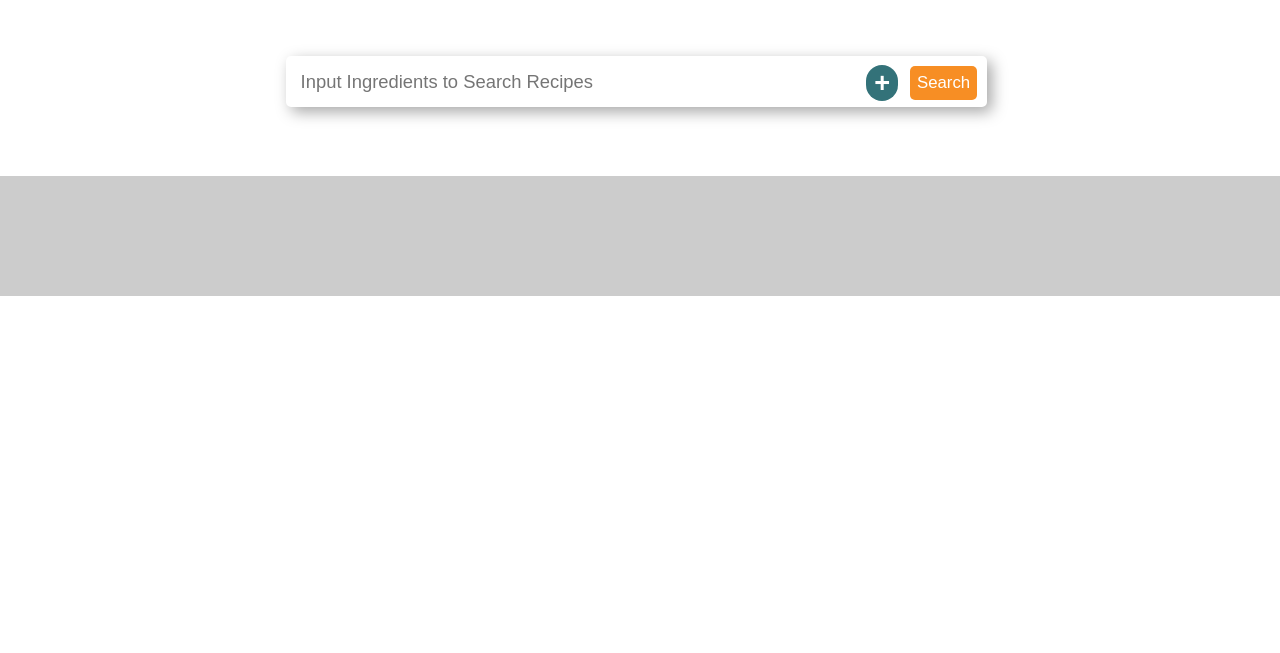
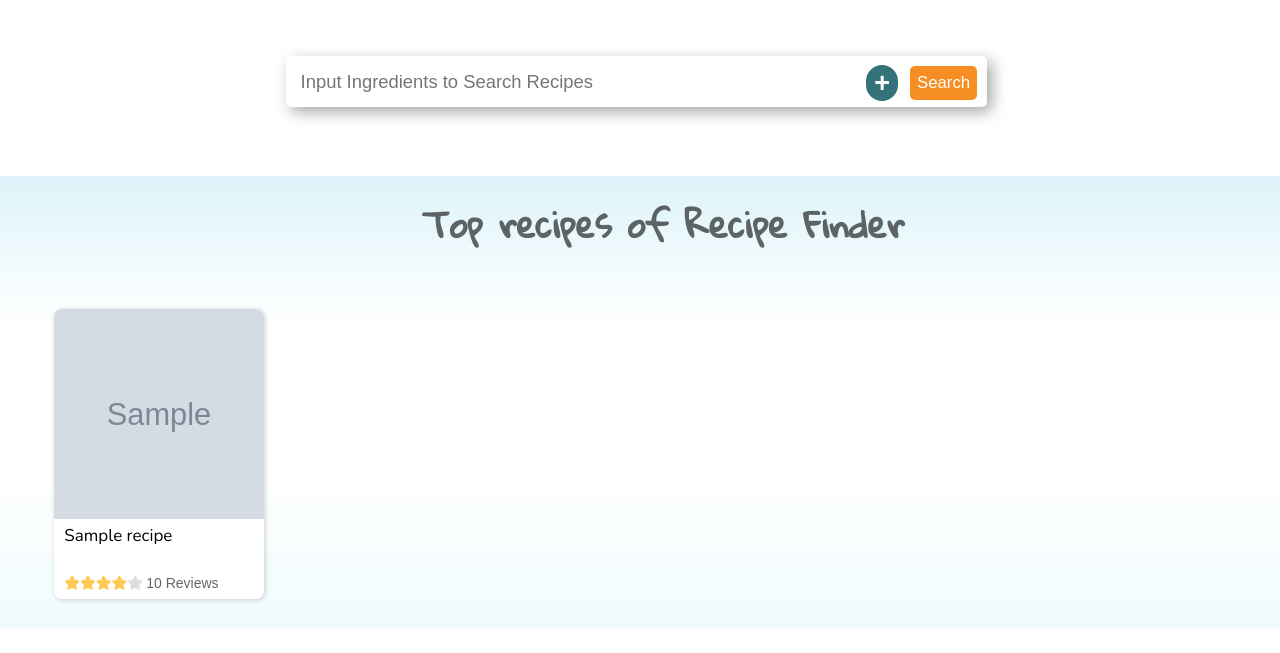
Before and after one commit to TejasV58/RECIPE_FINDER, a PHP site: page /RECIPE_FINDER/home.php in a window 1280 px wide. Shown: the part 418-1071 px from the top of the page. Before the commit the page ends 714 px from the top, so only its background shows below. Run offline with PHP 8.4, Linux system fonts and the light colour scheme; tables that the repository leaves empty or names only in its code hold one stand-in row (values such as "Sample post"); grey boxes marked "Sample" are stand-in pictures; some libraries are stand-ins or nearby versions.

Commit message:
top recipes added

```diff
--- a/home.php
+++ b/home.php
@@ -2,6 +2,9 @@
 <html lang="en">
 <head>
     <title>Recipe Finder | Homepage</title>
+
+    <link href="https://fonts.googleapis.com/css2?family=Gloria+Hallelujah&display=swap" rel="stylesheet">
+
     <script>
     var itemList=[];
     function addItem()
@@ -49,6 +52,7 @@
 
 <?php
     require "header.php";
+    require "includes/dbh.php";
 ?>
 
 <body>
@@ -76,14 +80,50 @@
 
 
         <!-- Search Result Start -->
-        <div class="page">
+        <div class="top-page">
+            <div class="top-recipes">
+                <h1 class="toprecipehead">
+                Top recipes of Recipe Finder
+                </h1>
+                <div class="topcontainer">
+                    <?php
+                            $sql = "SELECT * FROM recipe ORDER BY avg_ratings DESC LIMIT 5";
+                            $reciperesult = mysqli_query($conn,$sql);
+                            while($reciperow = mysqli_fetch_assoc($reciperesult)){
+                                $recipeid = $reciperow['recipeid'];
+                                $recipetitle = $reciperow['recipetitle'];
+                                $img1 = $reciperow['img1'];
+                                $avg_ratings=$reciperow['avg_ratings'];
+                                $total_reviews=$reciperow['total_reviews'];
+                                echo "
+                                        <a href='more details.php?recipeid=$recipeid' class=recipe-links>
+                                            <div class='results'>
+                                                <img src='recipe-images/$img1' alt='' class='image'>
+                                                <div class='recipe-desc'>
+                                                    <p class='recipe-name'>$recipetitle</p>
+                                                    <span class='rating'>";
+                                                        for($i=1;$i<=$avg_ratings;$i++)
+                                                        {
+                                                            echo "<i class='fa fa-star' aria-hidden='true'></i>";
+                                                        }
+                                                        for($i=1;$i<=5-$avg_ratings;$i++)
+                                                        {
+                                                            echo "<i class='fa fa-star star-null'  aria-hidden='true'></i>";
+                                                        }
+                                                        echo"
+                                                    </span>
+                                                    <span class=small-txt>$total_reviews Reviews</span>
+                                                </div>
+                                            </div>
+                                        </a>
+                                    ";
+                                }
 
+                        ?>
+                </div>
+            </div>
         </div>
         <!-- Search Result End -->
 
-<?php
-    require "footer.php";
-?>
-
 </body>
 </html>
--- a/homecss.css
+++ b/homecss.css
@@ -1,4 +1,7 @@
 /* Home-background */
+body{
+    padding-bottom: 0;
+}
 .navbar
 {
     z-index:2;
@@ -135,12 +138,6 @@ button.additem:focus{
 }
 /* Search Result */
 
-.page{
-    padding:0 1%;
-    background:white;
-    margin:0;
-}
-
 .search-result{
     box-sizing:border-box;
     margin:2% auto;
@@ -159,9 +156,10 @@ button.additem:focus{
     padding:1%;
 }
 
+
 .results{
-    width:21.5%;
-    height:50vh;
+    width:210px;
+    height:290px;
     margin:2% 1.2%;
     display:inline-block;
     border-radius:8px;
@@ -175,9 +173,10 @@ button.additem:focus{
 }
 
 .recipe-name{
-    margin:2px 0;
+    margin:0;
     font-size:17px;
     font-family: 'Nunito', sans-serif;
+    height:50px;
 }
 
 .rating{
@@ -186,6 +185,22 @@ button.additem:focus{
     font-size:14px;
     color:#aaa;
     margin:5px 0;
+}
+
+.image{
+    background-size:contain;
+    margin:0;
+    display:block;
+    width:100%;
+    height:210px;
+}
+
+.recipe-desc{
+    height:80px;
+    font:22px;
+    padding:2% 5%;
+    box-sizing:border-box;
+    background:white;
 }
 
 .small-txt{
@@ -203,21 +218,6 @@ button.additem:focus{
     color:#ddd;
     font-size:14px;
     margin:0;
-}
-.image{
-    background-size:contain;
-    margin:0;
-    display:block;
-    width:100%;
-    height:34vh;
-}
-
-.recipe-desc{
-    height:100px;
-    font:22px;
-    padding:5%;
-    box-sizing:border-box;
-    background:white;
 }
 
 a.results:link,a.results:visited{
@@ -338,3 +338,35 @@ button[class=popup]:hover{
     color:black;
     text-decoration: none;
 }
+
+
+.page{
+    padding:0 1%;
+    margin:0;
+}
+
+.top-page{
+    padding:0 1%;
+    background:linear-gradient(#cceef7ab,white,white,#e8f9fdab);
+    margin:0;
+}
+
+.top-recipes{
+    width:1300px;
+    margin:2% auto;
+}
+
+.toprecipehead{
+    color:rgba(0,0,0,0.6);
+    font-family: 'Gloria Hallelujah', cursive;
+    font-size:35px;
+    font-weight:600;
+    padding:1%;
+    margin:1% auto;
+    text-align: center;
+}
+
+.topcontainer{
+    padding:0 2%;
+    margin:0 auto;
+}
--- a/more details.css
+++ b/more details.css
@@ -131,8 +131,8 @@ a{
 
 a.editicon{
     margin:2%;
+    padding:3%;
     font-size:28px;
-    padding:0.8%;
     color:rgba(0,0,0,0.5);
 }
 
```
Also changed, not shown: more details.php (+8 -3 lines), 1 other file.
